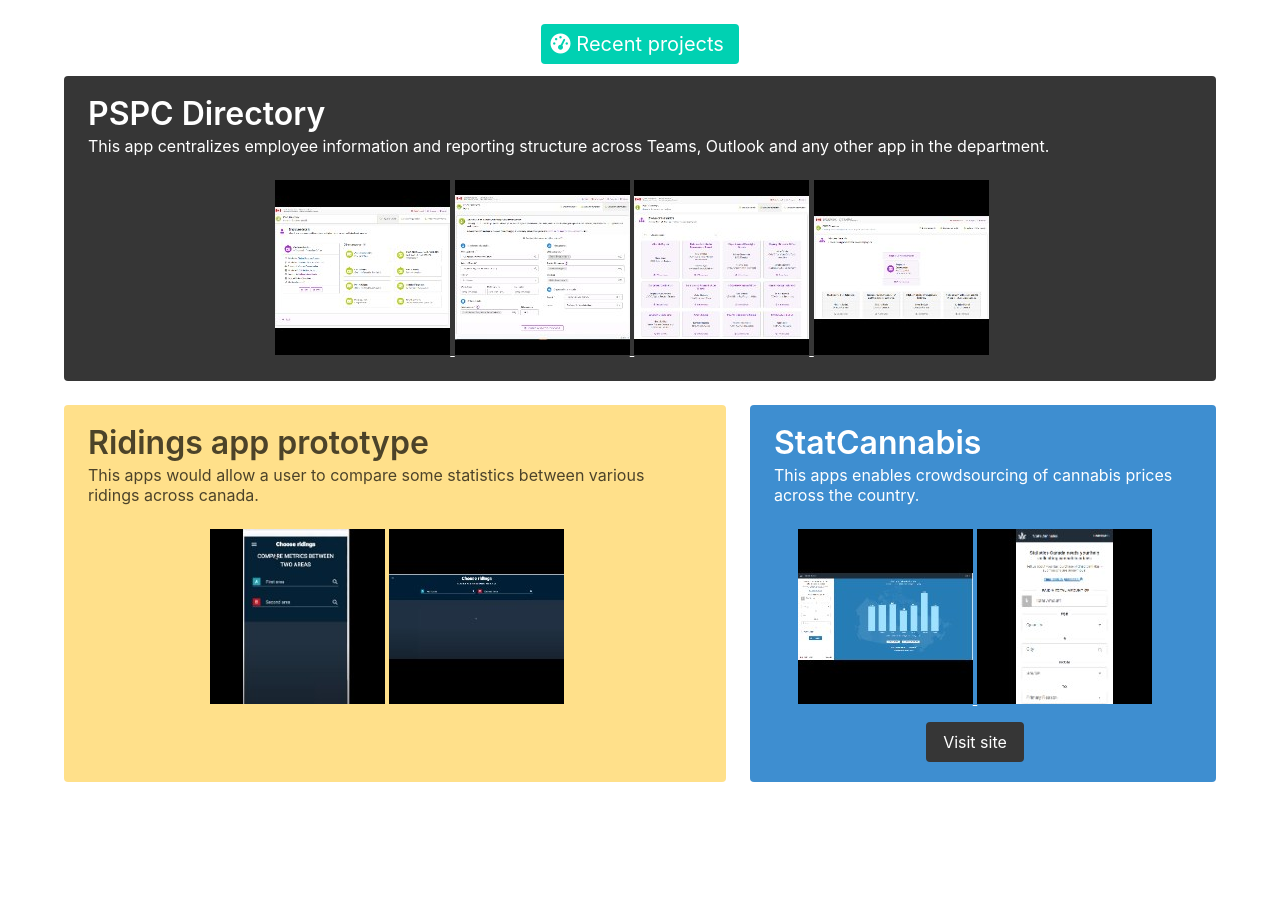
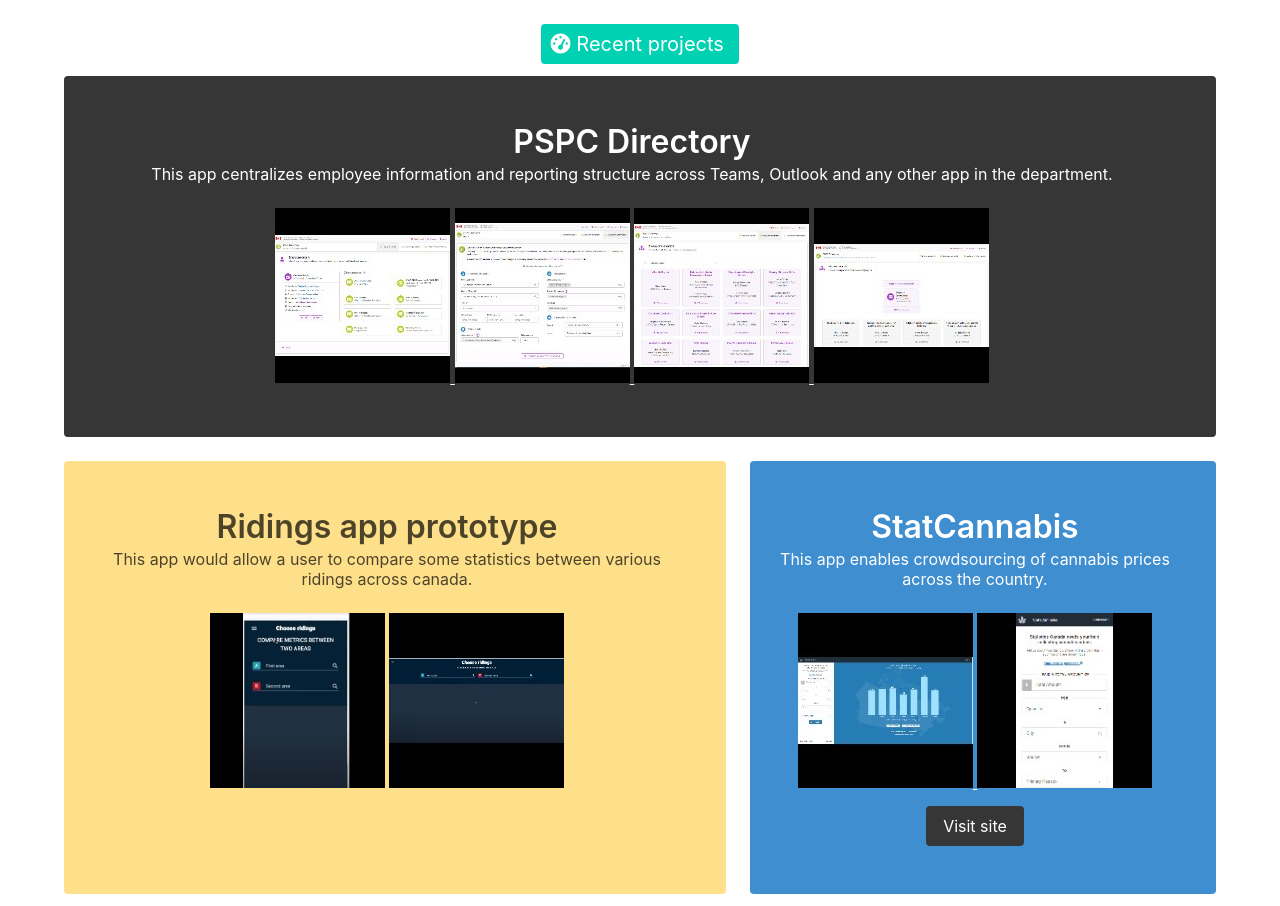
Before and after one commit to andrewleith/andrewleith.github.io, a plain HTML site: page index.html in a window 1280 px wide. Before the commit the page ends 800 px from the top, so only its background shows below. Drawn offline with nearby package versions, Linux system fonts and the light colour scheme.

Commit message:
style: add some spacing

```diff
--- a/index.html
+++ b/index.html
@@ -30,10 +30,9 @@
                 </div>
             </div>
         </div>
-        <div class="tile is-vertical is-ancestor">
+        <div class="tile is-vertical is-ancestor has-text-centered">
             <div class="tile is-parent">
-                <div class="tile is-child notification is-dark">
-
+                <div class="tile is-child notification is-dark py-6">
                     <p class="title">PSPC Directory</p>
                     <p class="subtitle is-6">This app centralizes employee information and reporting structure across Teams, Outlook and any other app in the department.</p>
                     <div class="has-text-centered">
@@ -56,10 +55,10 @@
             </div>
             <div class="tile">
                 <div class="tile is-7 is-parent">
-                    <div class="tile is-child notification is-warning is-child">
+                    <div class="tile is-child notification is-warning is-child py-6">
 
                         <p class="title">Ridings app prototype</p>
-                        <p class="subtitle is-6">This apps would allow a user to compare some statistics between various ridings across canada.</p>
+                        <p class="subtitle is-6">This app would allow a user to compare some statistics between various ridings across canada.</p>
                         <div class="has-text-centered">
                             <!-- Hidden video div -->
                             <div style="display:none;" id="video1">
@@ -88,9 +87,9 @@
                     </div>
                 </div>
                 <div class="tile is-5 is-parent">
-                    <div class="tile is-child notification is-info">
+                    <div class="tile is-child notification is-info py-6">
                         <p class="title">StatCannabis</p>
-                        <p class="subtitle is-6">This apps enables crowdsourcing of cannabis prices across the country.</p>
+                        <p class="subtitle is-6">This app enables crowdsourcing of cannabis prices across the country.</p>
                         <div class="has-text-centered">
                             <div id="lightgallery2">
                                 <a href="images/StatCannabisDesktop.png">
```
